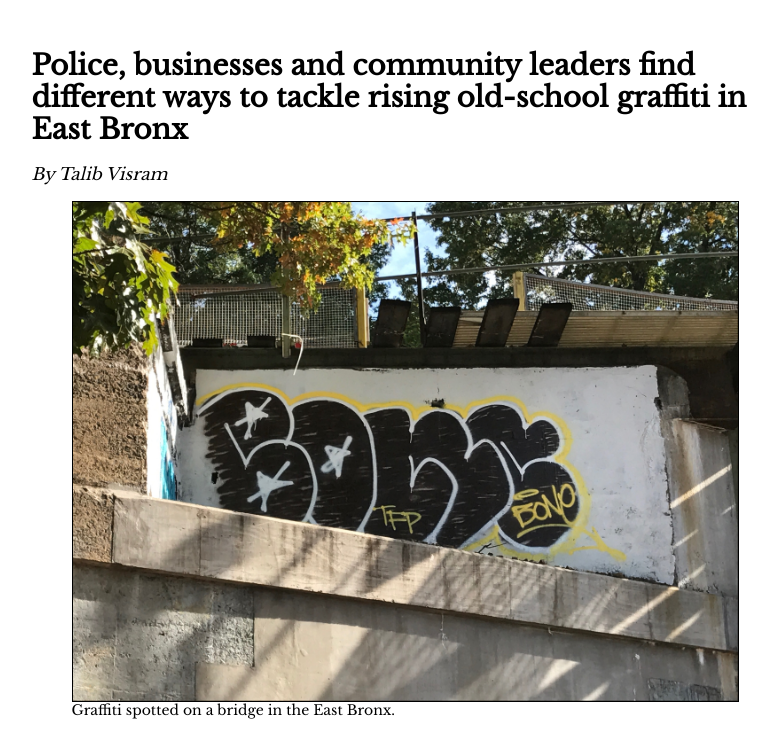
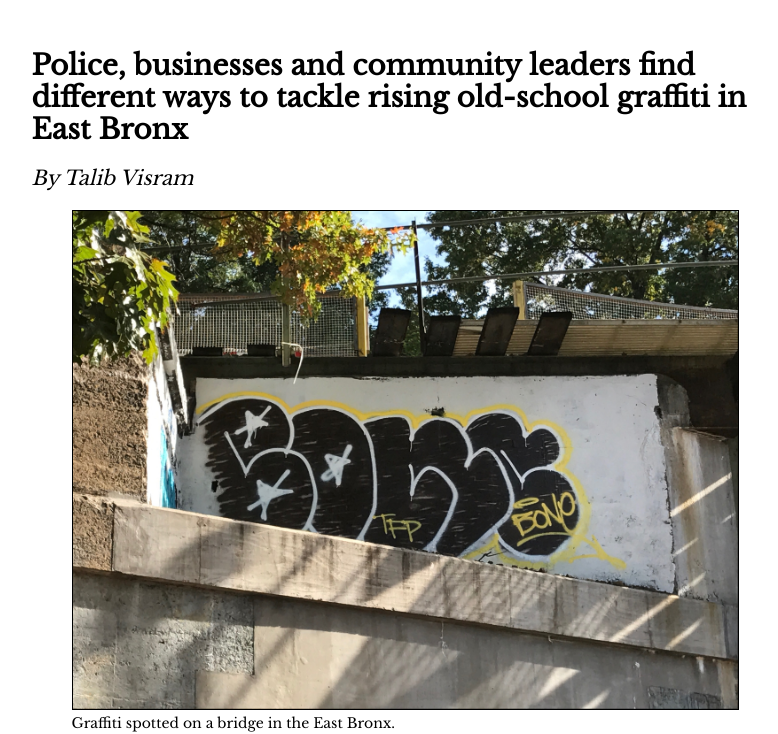
Before and after one commit to tvkweli/mobile-first, a plain HTML site: page index.html in a window 1280 px wide. Shown: the top 734 px of the page, without its empty margins (236-1014 px from the left). Drawn offline with nearby package versions, Linux system fonts and the light colour scheme.

Commit message:
tablet-fixed

```diff
--- a/styles.css
+++ b/styles.css
@@ -34,8 +34,27 @@ img {
 /* Tablet/Desktop overrides */
 
 @media(min-width: 681px) {
-  /* Any adjustments for tablets and larger go here. Note these styles will be applied to anything 681px or larger -- so tablet AND desktop */
+  .container {
+    max-width: 745px;
+    display: block;
+    margin-left: auto;
+    margin-right: auto;
+    font-size: 16px;
+  }
+  img {
+    margin-left: auto;
+    margin-right: auto;
+    display: block;
+    border: solid 1px;
+    margin-top: 5px;
+    margin-bottom: 5px;
+  }
+  p {
+    font-size: 20px;
+  }
 }
+
+/* Any adjustments for tablets and larger go here. Note these styles will be applied to anything 681px or larger -- so tablet AND desktop */
 
 @media(min-width: 729px) {
   .container {
```
